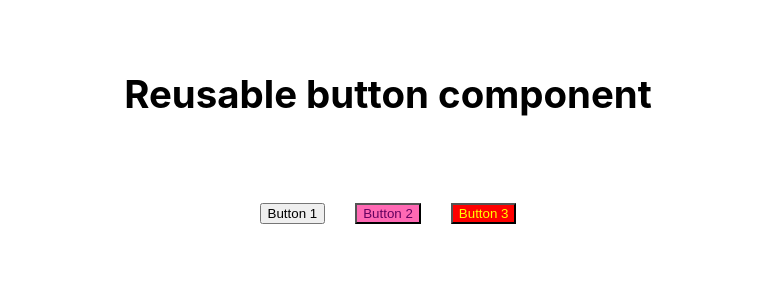
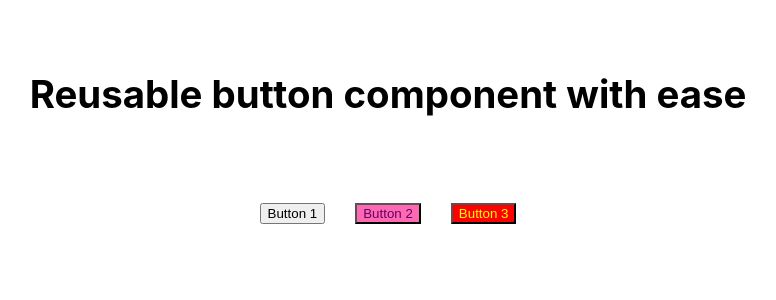
Before and after one commit to saltsthlm/reusable-component, a React (Vite) app: page / in a window 1280 px wide. Shown: the top 300 px of the page, without its empty margins (252-1028 px from the left). Built offline with nearby package versions, Linux system fonts and the light colour scheme.

Commit message:
Update header text

```diff
--- a/src/components/header.tsx
+++ b/src/components/header.tsx
@@ -1,5 +1,5 @@
 import styles from "./header.module.css";
 
 export function Header() {
-  return <h1 className={styles.myHeader}>Reusable button component</h1>;
+  return <h1 className={styles.myHeader}>Reusable button component with ease</h1>;
 }
```
